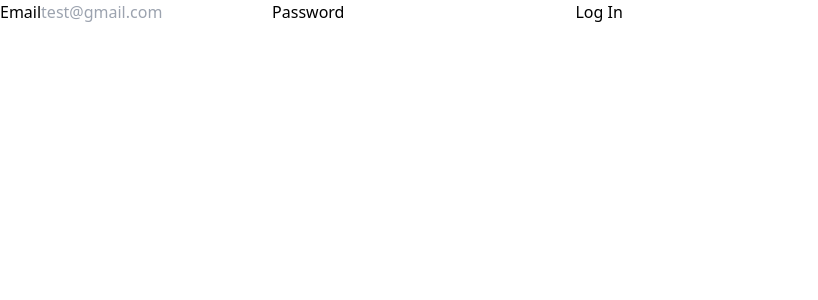
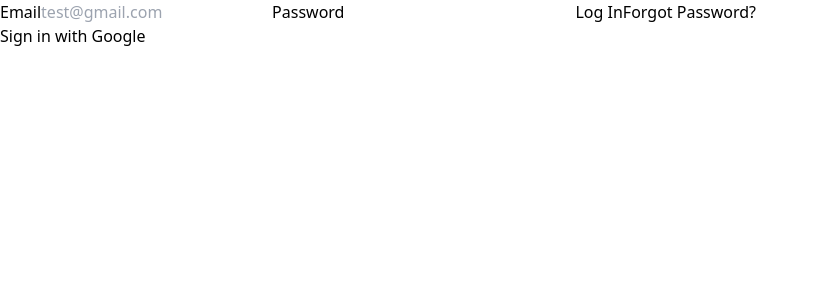
Before and after one commit to FrancoF2002/TPI-React-2023, a React (Vite) app in the folder TpiReact/: page /login in a window 1280 px wide. Shown: the top 300 px of the page, without its empty margins (0-818 px from the left). Built offline with nearby package versions, Linux system fonts and the light colour scheme; no server answers.

Commit message:
[ADD] Login with Google and Change Password

```diff
--- a/TpiReact/src/components/organisms/Login/Login.jsx
+++ b/TpiReact/src/components/organisms/Login/Login.jsx
@@ -5,7 +5,7 @@ import { useNavigate } from "react-router-dom";
 const Login = () => {
   const [error, setError] = useState("");
   const [user, setUser] = useState({ email: "", password: "" });
-  const { logIn } = useAuth();
+  const { logIn, loginWithgoogle, resetPassword } = useAuth();
   const navigate = useNavigate();
 
   const handleChange = ({ target: { name, value } }) => {
@@ -20,7 +20,7 @@ const Login = () => {
     try {
       await logIn(user.email, user.password);
       navigate("/home");
-      setError('')
+      setError("");
     } catch (error) {
       //En caso de que haya un error, se va a setear el estado con setError y se muestra en pantalla, o en consola.
       console.log(error.message);
@@ -30,6 +30,28 @@ const Login = () => {
     }
   };
 
+  //Funcion que se ejecuta cuando el usuario seleccion la opcion para iniciar sesion con Google.
+  const handleGoogleSignin = async () => {
+    try {
+      await loginWithgoogle();
+      navigate("/home");
+    } catch (error) {
+      setError(error.message);
+    }
+  };
+  //Funcion que se ejecuta cuando el usuario apreta el boton de olvido de password
+  const handleResetPassword = async () => {
+
+    //Si no tiene un correo ingresado, se lo pide ingresar
+    if (!user.email) return setError("Please enter your email");
+    //Si ya ingresó el correo, entonces se ejecuta la funcion para recuperar la password, enviando un mail
+    try {
+      await resetPassword(user.email);
+      setError('We have sent you an email to recover your password')
+    } catch (error) {
+      setError(error.message);
+    }
+  };
   return (
     <div>
       {/* Si hay un error al Iniciar sesion, muestra el mensaje aca, el fomulario siempre se sigue mostrando. */}
@@ -54,7 +76,12 @@ const Login = () => {
         />
 
         <button>Log In</button>
+
+        <a href="#!" onClick={handleResetPassword}>
+          Forgot Password?
+        </a>
       </form>
+      <button onClick={handleGoogleSignin}>Sign in with Google</button>
     </div>
   );
 };
--- a/TpiReact/src/components/templates/Home/Home.jsx
+++ b/TpiReact/src/components/templates/Home/Home.jsx
@@ -11,7 +11,7 @@ const Home = () => {
 
   return (
     <div>
-      <h1 className=" mx-auto text-4xl ">Welcome {user.email}</h1>
+      <h1 className=" mx-auto text-4xl ">Welcome {user.displayName} {user.email}</h1>
 
       <button onClick={handleLogOut}>Log out</button>
     </div>
--- a/TpiReact/src/context/authContext.jsx
+++ b/TpiReact/src/context/authContext.jsx
@@ -4,6 +4,9 @@ import {
   signInWithEmailAndPassword,
   onAuthStateChanged,
   signOut,
+  GoogleAuthProvider,
+  signInWithPopup,
+  sendPasswordResetEmail,
 } from "firebase/auth";
 import { auth } from "../firebase/firebase";
 import { useState } from "react";
@@ -35,6 +38,14 @@ export const AuthProvider = ({ children }) => {
   //funcion para cerrar la sesion del usuario
   const logOut = () => signOut(auth);
 
+  //funcion para registarse con una cuenta de google
+  const loginWithgoogle = () => {
+    const googleProvider = new GoogleAuthProvider();
+    return signInWithPopup(auth, googleProvider);
+  };
+
+  const resetPassword = (email) => sendPasswordResetEmail(auth, email);
+
   //useEffect para escuchar los cambios de estado en la sesion del ususario, ej: cuando se registra, inicia  y cierra sesion.
   useEffect(() => {
     const unsubscribe = onAuthStateChanged(auth, (currentUser) => {
@@ -46,7 +57,17 @@ export const AuthProvider = ({ children }) => {
   }, []);
 
   return (
-    <authContext.Provider value={{ signUp, logIn, user, logOut, loading }}>
+    <authContext.Provider
+      value={{
+        signUp,
+        logIn,
+        user,
+        logOut,
+        loading,
+        loginWithgoogle,
+        resetPassword,
+      }}
+    >
       {children}
     </authContext.Provider>
   );
```
